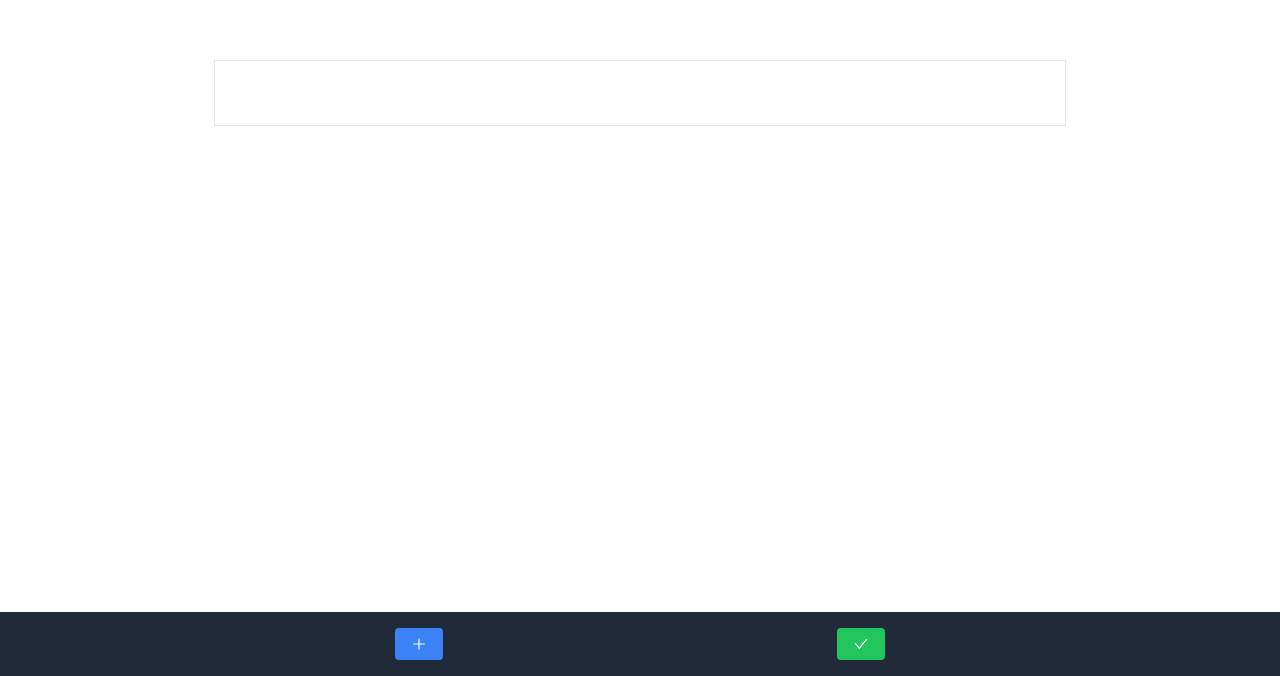
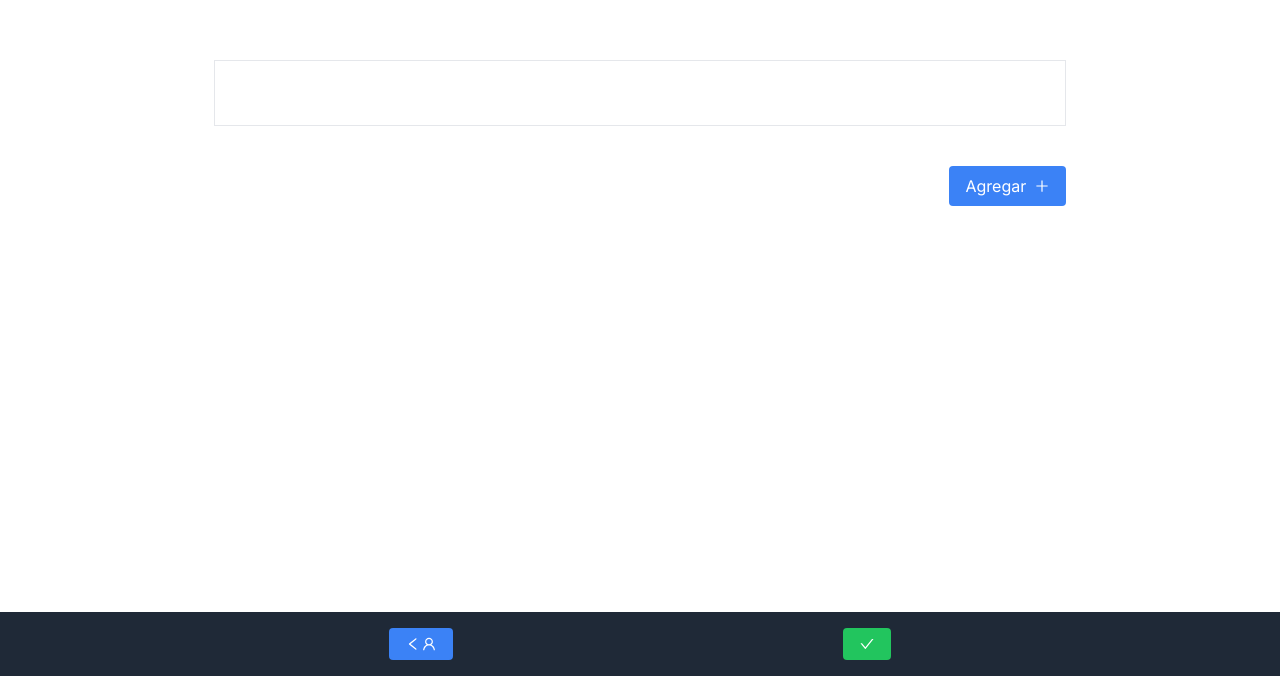
Before and after one commit to efahnle/hacemosnumeros, a Next.js app: page /expenses-dashboard in a window 1280 px wide. Shown: the part 124-800 px from the top of the page. Built offline with nearby package versions, Linux system fonts and the light colour scheme.

Commit message:
Change behaviour of expenses dashboard and buttons

```diff
--- /dev/null
+++ b/app/components/AddExpenseButton.tsx
@@ -0,0 +1,21 @@
+import { AiOutlinePlus } from "react-icons/ai";
+
+interface AddExpenseButtonProps {
+    onButtonClick: (buttonIndex: number) => void;
+}
+
+const AddExpenseButton: React.FC<AddExpenseButtonProps> = ({ onButtonClick }) => {
+    return (
+        <div className="flex justify-end items-center w-full h-full px-2  py-8 text-white">
+            <button
+                onClick={() => onButtonClick(3)}
+                className="bg-blue-500 px-4 py-2 rounded hover:bg-blue-700 flex items-center space-x-2"
+            >
+                <span className="flex items-center">Agregar</span>
+                <AiOutlinePlus className="flex-shrink-0" />
+            </button>
+        </div>
+    )
+}
+
+export default AddExpenseButton;
--- a/app/components/ButtonBar.tsx
+++ b/app/components/ButtonBar.tsx
@@ -1,28 +1,13 @@
 
-import React, { useState, useEffect } from 'react';
-import Link from 'next/link';
-import { AiOutlinePlus, AiOutlineCheck } from 'react-icons/ai'; // Import an icon from react-icons
+import React from 'react';
+import { AiOutlineLeft, AiOutlineCheck, AiOutlineUser } from 'react-icons/ai'; // Import an icon from react-icons
 
 interface ButtonBarProps {
   onButtonClick: (buttonIndex: number) => void;
 }
 
 const ButtonBar: React.FC<ButtonBarProps> = ({ onButtonClick }) => {
-  const [isRadioOn, setIsRadioOn] = useState<boolean>(false);
 
-  useEffect(() => {
-    const simplifySetting = localStorage.getItem('simplify');
-    if (simplifySetting) {
-      setIsRadioOn(simplifySetting === 'true');
-    }
-  }, []);
-
-  const handleRadioChange = () => {
-    const newSimplifySetting = !isRadioOn;
-    setIsRadioOn(newSimplifySetting);
-    localStorage.setItem('simplify', String(newSimplifySetting));
-    onButtonClick(2); // Optionally trigger action on button click
-  };
 
   return (
     <div className="fixed bottom-0 left-0 w-full bg-gray-800 text-white py-4 flex justify-evenly">
@@ -30,7 +15,10 @@ const ButtonBar: React.FC<ButtonBarProps> = ({ onButtonClick }) => {
         onClick={() => onButtonClick(1)}
         className="bg-blue-500 px-4 py-2 rounded hover:bg-blue-700"
       >
-        <AiOutlinePlus />
+        <span className="flex items-center"><AiOutlineLeft/>
+        <AiOutlineUser className="flex-shrink-0" />
+        </span>
+
       </button>
       <button
         onClick={() => onButtonClick(2)}
--- a/app/components/Modal.tsx
+++ /dev/null
@@ -1,52 +0,0 @@
-import React from 'react';
-
-import { archivo } from '@/app/ui/fonts';
-
-interface ModalProps {
-  isOpen: boolean;
-  onClose: () => void;
-  onConfirm: () => void;
-  title: string;
-  message: string;
-  simplifyStatus: boolean
-}
-
-const Modal: React.FC<ModalProps> = ({ isOpen, onClose, onConfirm, title, message, simplifyStatus }) => {
-  if (!isOpen) return null;
-  console.log(simplifyStatus)
-
-  //{`${archivo.className} flex text-center break-normal items-center lg:text-5xl text-2xl md:text-3xl mb-8`}>
-  return (
-    <div className="fixed inset-0 flex items-center justify-center z-50">
-      <div className="absolute inset-0 bg-black opacity-50"></div>
-      <div className="bg-white p-8 rounded shadow-lg z-10">
-        <h2 className={`${archivo.className} text-xl font-bold mb-4`}>{title}</h2>
-        <p className='text-red-700 mb-8'>
-           Se recomienda tener habilitada la función Simplificar. Podés tildarla en la barra de abajo
-        </p>
-        <p className="mb-8">
-            No habilitar esta función resultará en más cantidad de pagos, aunque el resultado final será el mismo
-        </p>
-        <p className="mb-6">
-            {message}
-        </p>
-        <div className="flex justify-evenly">
-          <button
-            onClick={onClose}
-            className="bg-green-500 text-white px-4 py-2 rounded mr-2 hover:bg-green-700"
-          >
-            Volver
-          </button>
-          <button
-            onClick={onConfirm}
-            className="bg-red-500 text-white px-4 py-2 rounded hover:bg-red-700"
-          >
-            Seguir sin simplificar
-          </button>
-        </div>
-      </div>
-    </div>
-  );
-};
-
-export default Modal;
--- a/app/expenses-dashboard/page.tsx
+++ b/app/expenses-dashboard/page.tsx
@@ -1,11 +1,11 @@
 'use client'
 
 import { useRouter } from 'next/navigation';
-import { useState, useEffect } from 'react';
 import ExpensesTable from '@/app/components/ExpensesTable';
 import ButtonBar from '@/app/components/ButtonBar'
-import Modal from '../components/Modal';
 import { archivo } from '@/app/ui/fonts';
+import AddExpenseButton from '@/app/components/AddExpenseButton';
+
 
 
 const ExpensesDashboardPage = () => {
@@ -47,9 +47,12 @@ const ExpensesDashboardPage = () => {
 
   const handleButtonClick = (buttonIndex: number) => {
     if (buttonIndex === 1) {
-      router.push('/add-expense');
+      // edit people / group
+      router.push('/');
     } else if (buttonIndex === 2) {
       router.push('/results-dashboard');
+    } else if (buttonIndex === 3) {
+      router.push('/add-expense');
     }
   };
 
@@ -57,7 +60,11 @@ const ExpensesDashboardPage = () => {
   return (
     <main className="flex flex-col items-center p-20 min-w-32">
       <h1 className={`${archivo.className}flex text-center break-normal text-nowrap items-center text-3xl md:text-3xl lg:text-5xl `}>Gastos</h1>
-      <ExpensesTable expenses={expenses} onDelete={handleDelete} onModify={handleModify} />
+
+      <div>
+        <ExpensesTable expenses={expenses} onDelete={handleDelete} onModify={handleModify} />
+        <AddExpenseButton onButtonClick={handleButtonClick} />
+      </div>
       <ButtonBar onButtonClick={handleButtonClick} />
     </main>
   );
```
